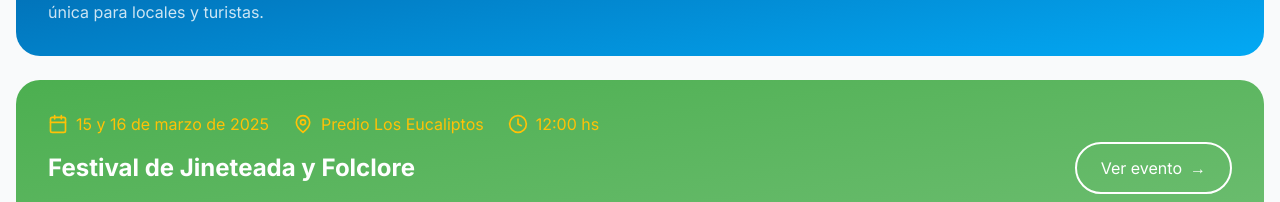
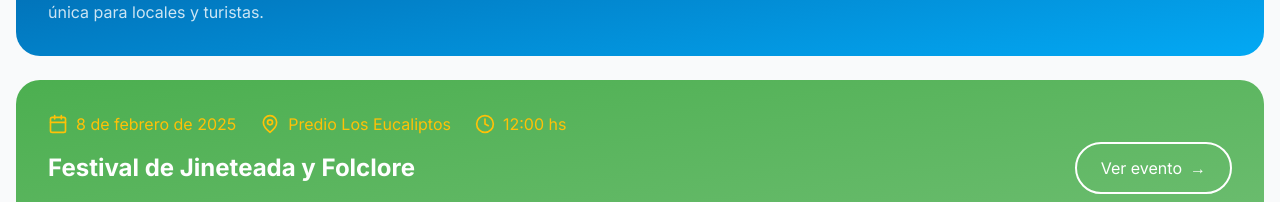
Before and after one commit to clientesweb/asoccomercioyturismovdd, a Next.js app: page /eventos in a window 1280 px wide. Shown: the part 1957-2159 px from the top of the page. Built offline with nearby package versions, Linux system fonts and the light colour scheme.

Commit message:
Actualizar EventosClientPage.tsx

```diff
--- a/app/eventos/EventosClientPage.tsx
+++ b/app/eventos/EventosClientPage.tsx
@@ -106,7 +106,7 @@ export default function EventosClientPage() {
                   <div className="flex items-center space-x-6 text-highlight">
                     <div className="flex items-center">
                       <Calendar className="w-5 h-5 mr-2" />
-                      <span>15 y 16 de marzo de 2025</span>
+                      <span>8 de febrero de 2025</span>
                     </div>
                     <div className="flex items-center">
                       <MapPin className="w-5 h-5 mr-2" />
```
